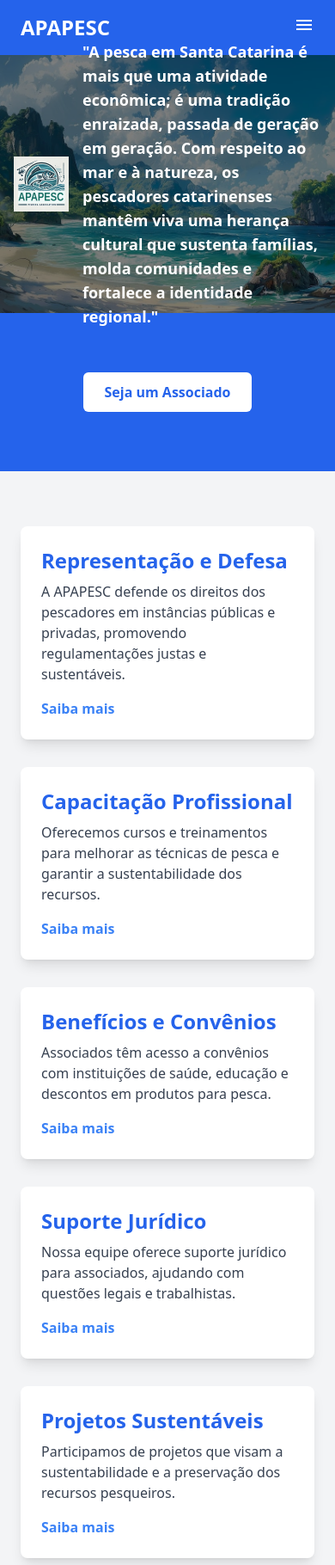
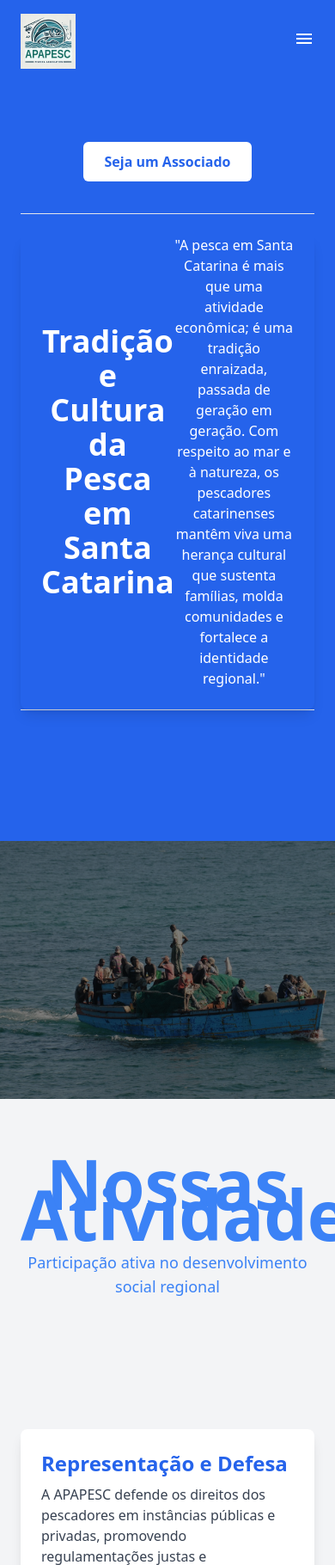
Before and after one commit to mrStudDev/apapesc_project, a Django app: page / in a window 390 px wide; the page is wider, and only the part inside the window is pictured. Shown: the top 1820 px of that part at 86% size. Run offline with Django 5.2, Linux system fonts and the light colour scheme; data that the repository does not hold is empty.

Commit message:
home changes

```diff
--- a/templates/app_home/home.html
+++ b/templates/app_home/home.html
@@ -4,54 +4,83 @@
 <head>
     <meta charset="UTF-8">
     <meta name="viewport" content="width=device-width, initial-scale=1.0">
+    <title>Home - APAPESC</title>
     <!-- Importar Google Material Icons -->
     <link href="https://fonts.googleapis.com/icon?family=Material+Icons" rel="stylesheet">
-    <title>Home - APAPESC</title>
     <link href="{% static 'output.css' %}" rel="stylesheet">
 </head>
 <body class="bg-gray-100 text-gray-800">
     <!-- Navbar -->
     {% include "components/navbar_home.html" %}
-<!-- Imagem Responsiva com Logo e Texto Sobreposto -->
-<section class="relative w-full h-[300px] md:h-[500px]">
-    <img src="{% static 'images/mar.jpg' %}" alt="Pescador" class="w-full h-full object-cover">
 
-    <!-- Conteúdo Sobreposto: Logo e Texto -->
-    <div class="absolute inset-0 flex items-center justify-center bg-black bg-opacity-50 px-4">
-        <div class="flex items-center space-x-4 max-w-2xl">
-            <!-- Logo -->
-            <img src="{% static 'images/logoapapesc.png' %}" alt="Logo APAPESC" class="w-16 h-16 md:w-24 md:h-24 object-contain">
 
-            <!-- Texto -->
-            <h2 class="text-white text-lg md:text-2xl font-semibold">
+    <!-- Sobre a APAPESC -->
+    <section class="bg-blue-600 text-white py-20">
+        <div class="container mx-auto text-center px-6 space-y-10">
+
+            {% for home in homes %}
+                <h1 class="text-4xl font-bold mb-6">{{ home.nome }}</h1>
+                <p class="text-lg mb-6">{{ home.meta_description }}</p>
+            {% endfor %}
+
+            <a href="#membership" class="bg-white text-blue-600 font-semibold py-3 px-6 rounded-md hover:bg-gray-200 transition">
+                Seja um Associado
+            </a>
+            <br><br><br>
+            <!-- Linha Divisória -->
+            <hr class="my-10 border-t border-gray-300 w-2/3 mx-auto">
+            <br>
+
+            <!-- Conteúdo Principal -->
+            <div class="relative z-10 flex flex-col items-center text-center px-6 py-12 mt-10 rounded-lg shadow-lg bg-gradient-to-b from-blue-500 to-blue-700">
+                <!-- Título Principal -->
+                <h1 class="text-4xl md:text-5xl font-bold text-white leading-tight mb-6">
+                    Tradição e Cultura da Pesca em Santa Catarina
+                </h1>
+
+                <!-- Texto Principal -->
+                <p class="text-base md:text-lg lg:text-xl text-gray-200 max-w-2xl leading-relaxed">
                     "A pesca em Santa Catarina é mais que uma atividade econômica; é uma tradição enraizada, passada de geração em geração.
                     Com respeito ao mar e à natureza, os pescadores catarinenses mantêm viva uma herança cultural que sustenta famílias,
-                molda comunidades e fortalece a identidade regional."
-            </h2>
+                    molda comunidades e fortalece a identidade regional."        <br><br>
+                </p>
             </div>
+            <hr class="my-10 border-t border-gray-300 w-2/3 mx-auto">
+            <br><br><br>
+        </div>
+    </section>
+
+    <!-- Imagem Responsiva com Texto Sobreposto -->
+    <section class="relative w-full h-[300px] md:h-[500px]">
+        <img src="{% static 'images/pescadores_barco.jpg' %}" alt="Pescador" class="w-full h-full object-cover">
+        <div class="absolute inset-0 flex items-center justify-center bg-black bg-opacity-50 px-4">
+
+        </div>
+    </section>
+
+    <!-- Título - Nossas Atividades -->
+    <section class="py-20 bg-gradient-to-r from-blue-500 to-blue-700 rounded-lg shadow-md">
+        <div class="container mx-auto text-center px-6 space-y-4">
+
+            <!-- Título Principal -->
+            <h1 class="text-3xl font-bold text-blue-500 mb-4" style=" font-size:80px; text-decoration:gold;">
+                Nossas Atividades
+            </h1>
+            <!-- Subtítulo -->
+            <p class="text-lg font-medium text-blue-500 py-2">
+                Participação ativa no desenvolvimento social regional
+            </p>
+
         </div>
     </section>
 
 
 
-    <!-- Hero Section -->
-    <section class="bg-blue-600 text-white py-20">
-        <div class="container mx-auto text-center">
-            {% for home in homes %}
-                <h1 class="text-4xl font-bold mb-4">{{ home.nome }}</h1>
-                <p class="text-lg mb-6">{{ home.meta_description }}</p>
-            {% endfor %}
-            <a href="#membership" class="bg-white text-blue-600 font-semibold py-3 px-6 rounded-md hover:bg-gray-200 transition">
-                Seja um Associado
-            </a>
-        </div>
-    </section>
 
-<!-- Cards Section -->
+    <!-- Seção de Cards -->
     <section class="py-16">
         <div class="container mx-auto px-6 grid grid-cols-1 sm:grid-cols-2 lg:grid-cols-3 gap-8">
-
-        <!-- Card: Representação e Defesa de Direitos -->
+            <!-- Card 1 -->
             <div class="bg-white rounded-lg shadow-lg overflow-hidden">
                 <div class="p-6">
                     <h2 class="text-2xl font-bold text-blue-600 mb-2">Representação e Defesa</h2>
@@ -59,8 +88,7 @@
                     <a href="/representacao" class="text-blue-500 hover:text-blue-700 font-semibold">Saiba mais</a>
                 </div>
             </div>
-
-        <!-- Card: Capacitação e Treinamentos -->
+            <!-- Card 2 -->
             <div class="bg-white rounded-lg shadow-lg overflow-hidden">
                 <div class="p-6">
                     <h2 class="text-2xl font-bold text-blue-600 mb-2">Capacitação Profissional</h2>
@@ -68,8 +96,7 @@
                     <a href="/capacitacao" class="text-blue-500 hover:text-blue-700 font-semibold">Saiba mais</a>
                 </div>
             </div>
-
-        <!-- Card: Acesso a Benefícios e Convênios -->
+            <!-- Card 3 -->
             <div class="bg-white rounded-lg shadow-lg overflow-hidden">
                 <div class="p-6">
                     <h2 class="text-2xl font-bold text-blue-600 mb-2">Benefícios e Convênios</h2>
@@ -77,8 +104,7 @@
                     <a href="/beneficios" class="text-blue-500 hover:text-blue-700 font-semibold">Saiba mais</a>
                 </div>
             </div>
-
-        <!-- Card: Suporte Jurídico -->
+            <!-- Card 4 -->
             <div class="bg-white rounded-lg shadow-lg overflow-hidden">
                 <div class="p-6">
                     <h2 class="text-2xl font-bold text-blue-600 mb-2">Suporte Jurídico</h2>
@@ -86,8 +112,7 @@
                     <a href="/juridico" class="text-blue-500 hover:text-blue-700 font-semibold">Saiba mais</a>
                 </div>
             </div>
-
-        <!-- Card: Projetos Sustentáveis -->
+            <!-- Card 5 -->
             <div class="bg-white rounded-lg shadow-lg overflow-hidden">
                 <div class="p-6">
                     <h2 class="text-2xl font-bold text-blue-600 mb-2">Projetos Sustentáveis</h2>
@@ -95,8 +120,7 @@
                     <a href="/projetos-sustentaveis" class="text-blue-500 hover:text-blue-700 font-semibold">Saiba mais</a>
                 </div>
             </div>
-
-        <!-- Card: Feiras e Eventos -->
+            <!-- Card 6 -->
             <div class="bg-white rounded-lg shadow-lg overflow-hidden">
                 <div class="p-6">
                     <h2 class="text-2xl font-bold text-blue-600 mb-2">Feiras e Eventos</h2>
@@ -104,13 +128,12 @@
                     <a href="/eventos" class="text-blue-500 hover:text-blue-700 font-semibold">Saiba mais</a>
                 </div>
             </div>
-
         </div>
     </section>
 
     <!-- Call-to-Action Section -->
     <section id="membership" class="bg-blue-700 text-white py-16">
-        <div class="container mx-auto text-center">
+        <div class="container mx-auto text-center px-6">
             <h2 class="text-3xl font-bold mb-4">Associe-se à APAPESC</h2>
             <p class="text-lg mb-6">Junte-se a nós e faça parte de uma comunidade dedicada ao desenvolvimento sustentável da pesca.</p>
             <a href="/associar" class="bg-white text-blue-700 font-semibold py-3 px-6 rounded-md hover:bg-gray-200 transition">
@@ -121,23 +144,20 @@
 
     <!-- Footer -->
     <footer class="bg-gray-900 text-white py-10">
-    <div class="container mx-auto px-6 md:flex md:justify-between items-center text-center md:text-left">
-
-        <!-- Informações de Direitos e Autoria -->
-        <div class="mb-6 md:mb-0">
+        <div class="container mx-auto px-6 md:flex md:justify-between items-center text-center md:text-left space-y-4 md:space-y-0">
+            <!-- Direitos e Autoria -->
+            <div class="md:w-1/3">
                 <p class="text-sm">© {{ current_year }} APAPESC. Todos os direitos reservados.</p>
                 <p class="text-sm mt-2">Desenvolvido por Marcos Rodrigues (Back e Front-end).</p>
             </div>
-
             <!-- Links de Navegação -->
-        <div class="space-x-4 mb-6 md:mb-0">
+            <div class="md:w-1/3 flex justify-center space-x-4">
                 <a href="#" class="text-gray-400 hover:text-white text-sm">Política de Privacidade</a>
                 <a href="#" class="text-gray-400 hover:text-white text-sm">Termos de Uso</a>
                 <a href="#" class="text-gray-400 hover:text-white text-sm">Contato</a>
             </div>
-
-        <!-- Ícones de Redes Sociais -->
-        <div class="flex justify-center space-x-4 text-gray-400">
+            <!-- Redes Sociais -->
+            <div class="md:w-1/3 flex justify-center space-x-4 text-gray-400">
                 <a href="https://facebook.com" class="hover:text-white" target="_blank" rel="noopener noreferrer" aria-label="Facebook">
                     <span class="material-icons text-2xl">facebook</span>
                 </a>
@@ -153,13 +173,5 @@
             </div>
         </div>
     </footer>
-
-<!-- Importar Google Material Icons -->
-<link href="https://fonts.googleapis.com/icon?family=Material+Icons" rel="stylesheet">
-
-
-
-
-
 </body>
 </html>
--- a/templates/components/navbar_home.html
+++ b/templates/components/navbar_home.html
@@ -1,8 +1,11 @@
 <!-- components/navbar_home.html -->
+{% load static %}
 <nav class="bg-blue-600 text-white">
     <div class="container mx-auto px-6 py-4 flex justify-between items-center">
         <!-- Logo -->
-        <a href="/" class="text-2xl font-bold">APAPESC</a>
+        <a href="/" class="flex items-center">
+            <img src="{% static 'images/logoapapesc.png' %}" alt="Logo APAPESC" class="w-16 h-16 md:w-24 md:h-24 object-contain">
+        </a>
 
         <!-- Menu para desktop -->
         <div class="hidden md:flex space-x-6">
```
Also changed, not shown: static/images/pescadores_barco.jpg (added). Lines whose indentation alone changed are shown as unchanged.
